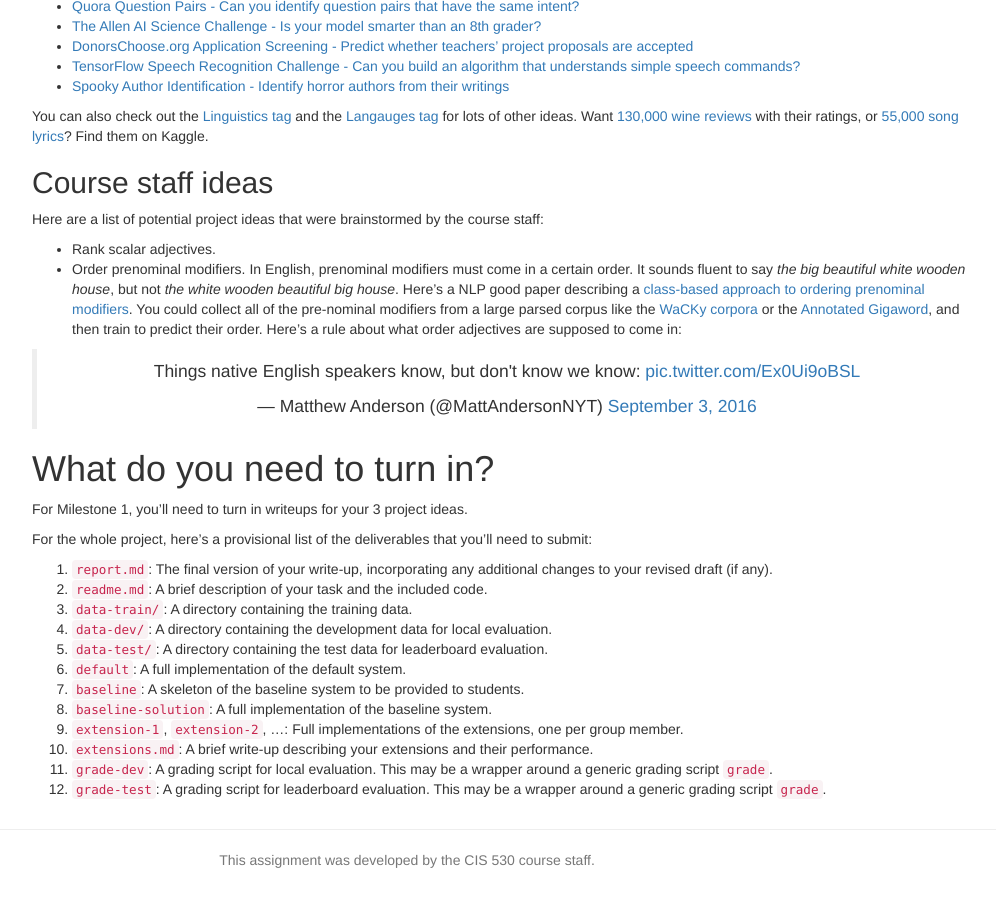
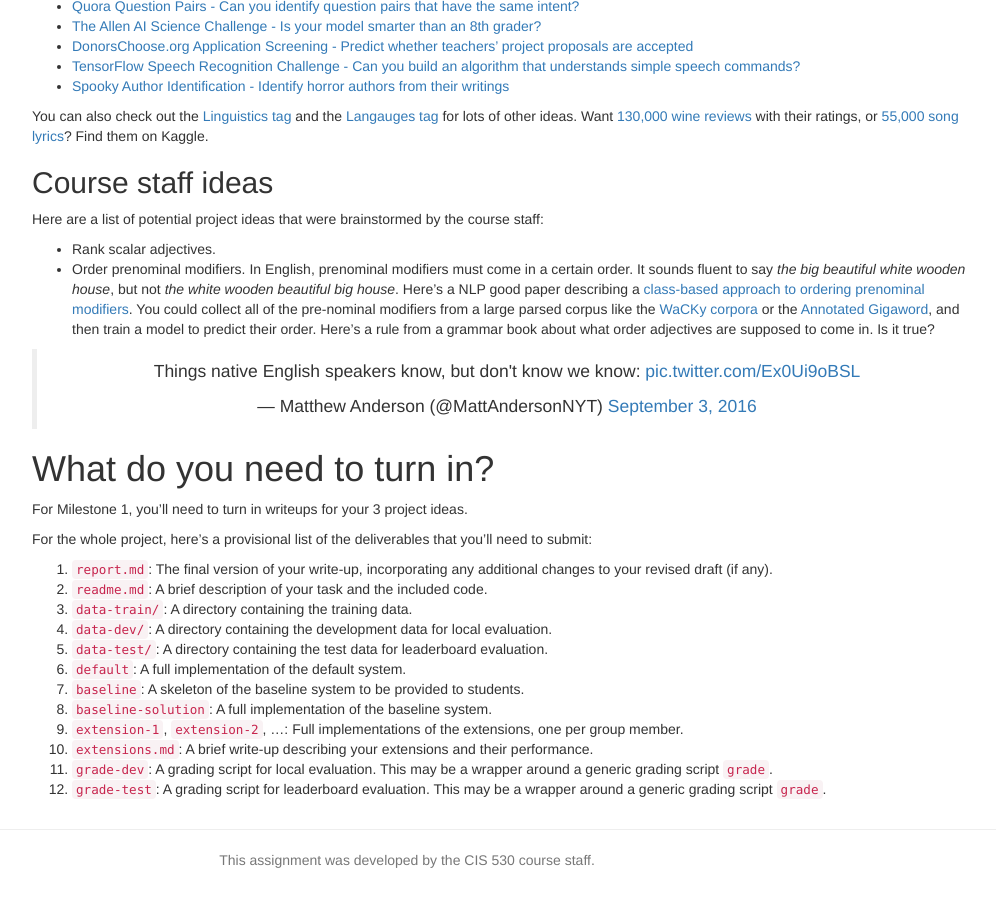
Before and after one commit to computational-linguistics-class/computational-linguistics-class.github.io, a Jekyll site: the page built from term-project.md, in a window 1280 px wide and 900 px high, scrolled down 3698 px. Shown: the whole window, without its empty margins (233-1229 px from the left). Built offline with Jekyll 4.4.1, drawn with Linux system fonts in a browser that asks for light colours; nearby versions of some CDN libraries; a script that is not in the unit is left out; comment, search, counter and statistics services are not loaded.

Commit message:
Minor edits

```diff
--- a/term-project.md
+++ b/term-project.md
@@ -254,7 +254,7 @@ You can also check out the [Linguistics tag](https://www.kaggle.com/tags/linguis
 Here are a list of potential project ideas that were brainstormed by the course staff:
 * Rank scalar adjectives.
 * Order prenominal modifiers. In English, prenominal modifiers must come in a certain order.   It sounds fluent to say *the big beautiful white wooden house*, but not *the white wooden beautiful big house*.  Here's a NLP good paper describing a [class-based approach to ordering prenominal modifiers](http://www.aclweb.org/old_anthology/W/W09/W09-0608.pdf).
-You could collect all of the pre-nominal modifiers from a large parsed corpus like the [WaCKy corpora](http://wacky.sslmit.unibo.it/doku.php?id=corpora) or the [Annotated Gigaword](https://catalog.ldc.upenn.edu/ldc2012t21), and then train to predict their order.   Here's a rule about what order adjectives are supposed to come in:
+You could collect all of the pre-nominal modifiers from a large parsed corpus like the [WaCKy corpora](http://wacky.sslmit.unibo.it/doku.php?id=corpora) or the [Annotated Gigaword](https://catalog.ldc.upenn.edu/ldc2012t21), and then train a model to predict their order.   Here's a rule from a grammar book about what order adjectives are supposed to come in.  Is it true?
  <blockquote align="center" class="twitter-tweet" data-lang="en"><p lang="en" dir="ltr">Things native English speakers know, but don&#39;t know we know: <a href="https://t.co/Ex0Ui9oBSL">pic.twitter.com/Ex0Ui9oBSL</a></p>&mdash; Matthew Anderson (@MattAndersonNYT) <a href="https://twitter.com/MattAndersonNYT/status/772002757222002688?ref_src=twsrc%5Etfw">September 3, 2016</a></blockquote> <script async src="https://platform.twitter.com/widgets.js" charset="utf-8"></script>
 
 
```
